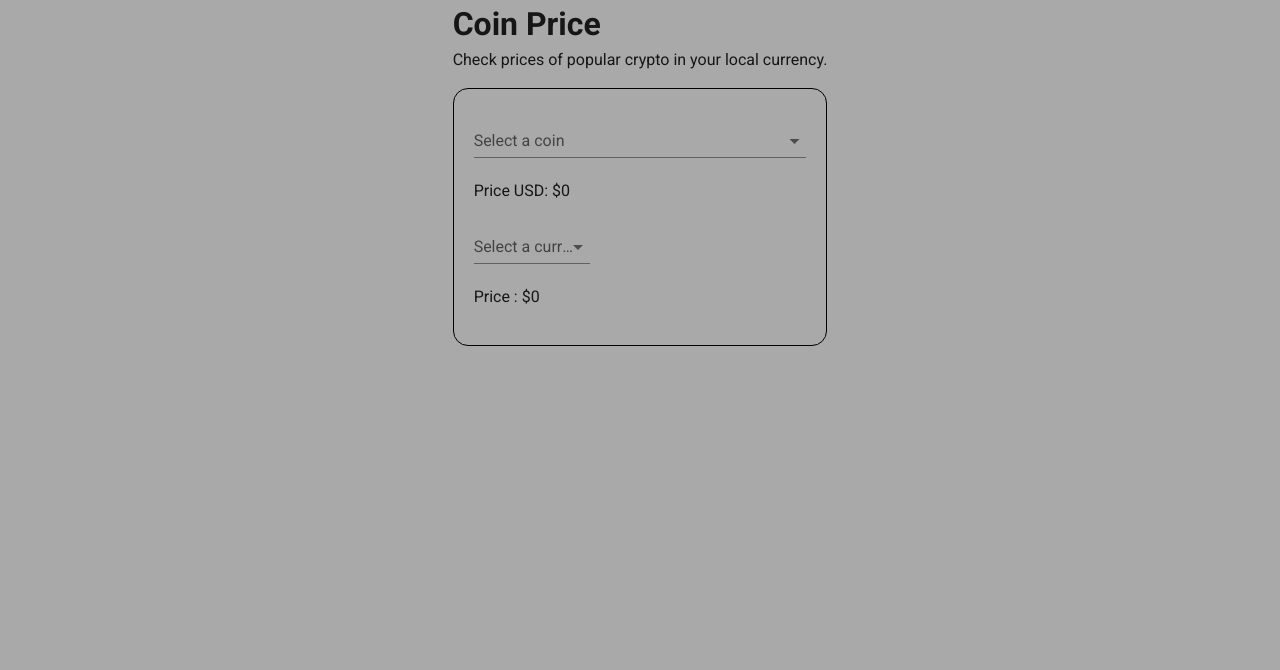
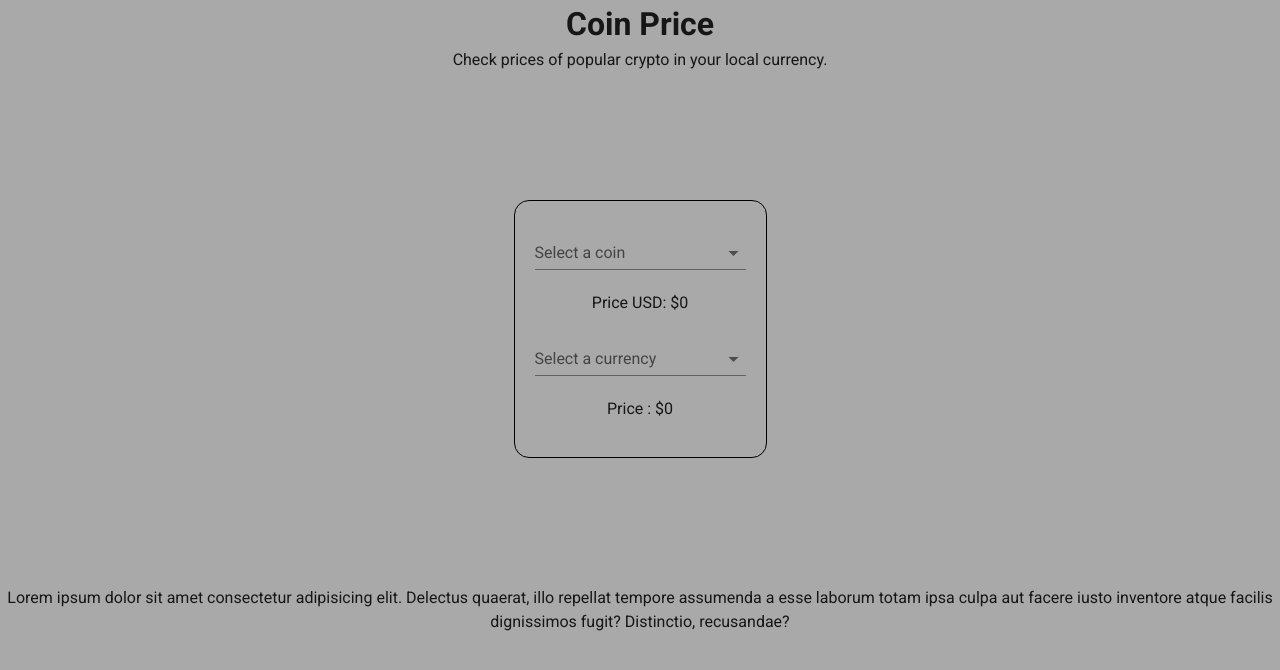
Before and after one commit to Schollar/crypto_converter, a Vue app: page / in a window 1280 px wide. Shown: the top 670 px of the page. Built offline with nearby package versions, Linux system fonts and the light colour scheme; no server answers.

Commit message:
Refactored the way the price is showing, calling function and returning the number with 4 decimal places

```diff
--- a/src/App.vue
+++ b/src/App.vue
@@ -3,6 +3,7 @@
     <v-main>
       <page-header></page-header>
       <crypto-converter />
+      <page-footer />
     </v-main>
   </v-app>
 </template>
@@ -10,10 +11,11 @@
 <script>
 import CryptoConverter from "./components/CryptoConverterForm.vue";
 import PageHeader from "./components/PageHeader.vue";
+import PageFooter from "./components/PageFooter.vue";
 export default {
   name: "App",
 
-  components: { CryptoConverter, PageHeader },
+  components: { CryptoConverter, PageHeader, PageFooter },
 
   data: () => ({
     //
@@ -25,6 +27,7 @@ export default {
 .v-main {
   display: grid;
   justify-items: center;
+  text-align: center;
   position: relative;
   background-color: darkgray;
 }
--- a/src/components/CryptoConverterForm.vue
+++ b/src/components/CryptoConverterForm.vue
@@ -1,19 +1,17 @@
 <template>
-  <div>
+  <div class="form_container">
     <form class="crypto_form">
       <v-select
         return-object
         :items="crypto_data"
         item-text="name"
-        v-on:input="formatUsdPrice()"
         label="Select a coin"
         v-model="selected"
         class="select"
       ></v-select>
-      <p>Price USD: ${{ selected.priceUsd }}</p>
+      <p>Price USD: ${{ formatUsdPrice() }}</p>
       <currency-converter-selector
         :currencies="currencies"
-        @input="selection_changed"
         v-model="selected_currency"
       ></currency-converter-selector>
       <p>Price {{ selected_currency.name }}: ${{ getconvertedPrice() }}</p>
@@ -32,15 +30,17 @@ export default {
     this.get_crypto_data();
   },
   methods: {
-    selection_changed(value) {
-      console.log(value);
-    },
-    formatUsdPrice: function () {
-      let num = Number(this.selected["priceUsd"]);
-      this.selected["priceUsd"] = num.toFixed(4);
+    formatUsdPrice() {
+      if (this.selected.priceUsd === 0) {
+        return 0;
+      } else {
+        let num = Number(this.selected["priceUsd"]);
+        num = num.toFixed(4);
+        return num;
+      }
     },
     getconvertedPrice() {
-      if (this.converted_price === 0) {
+      if (this.selected_currency.price === 0) {
         return 0;
       } else {
         let price = this.selected["priceUsd"] * this.selected_currency["price"];
@@ -78,7 +78,7 @@ export default {
       currencies: ["CAD", "EUR", "GBP"],
       selected_currency: {
         name: "",
-        price: "",
+        price: 0,
       },
     };
   },
@@ -86,6 +86,12 @@ export default {
 </script>
 
 <style scoped>
+.form_container {
+  display: grid;
+  place-items: center;
+  margin-top: 10%;
+  margin-bottom: 10%;
+}
 .crypto_form {
   padding: 20px;
   border: 1px solid black;
--- a/src/components/CurrencyConverterSelector.vue
+++ b/src/components/CurrencyConverterSelector.vue
@@ -58,7 +58,4 @@ export default {
 </script>
 
 <style scoped>
-.select {
-  width: 35%;
-}
 </style>
--- a/src/components/PageFooter.vue
+++ b/src/components/PageFooter.vue
@@ -1,5 +1,11 @@
 <template>
-  <div class="footer_container"></div>
+  <div class="footer_container">
+    <p>
+      Lorem ipsum dolor sit amet consectetur adipisicing elit. Delectus quaerat,
+      illo repellat tempore assumenda a esse laborum totam ipsa culpa aut facere
+      iusto inventore atque facilis dignissimos fugit? Distinctio, recusandae?
+    </p>
+  </div>
 </template>
 
 <script>
```
